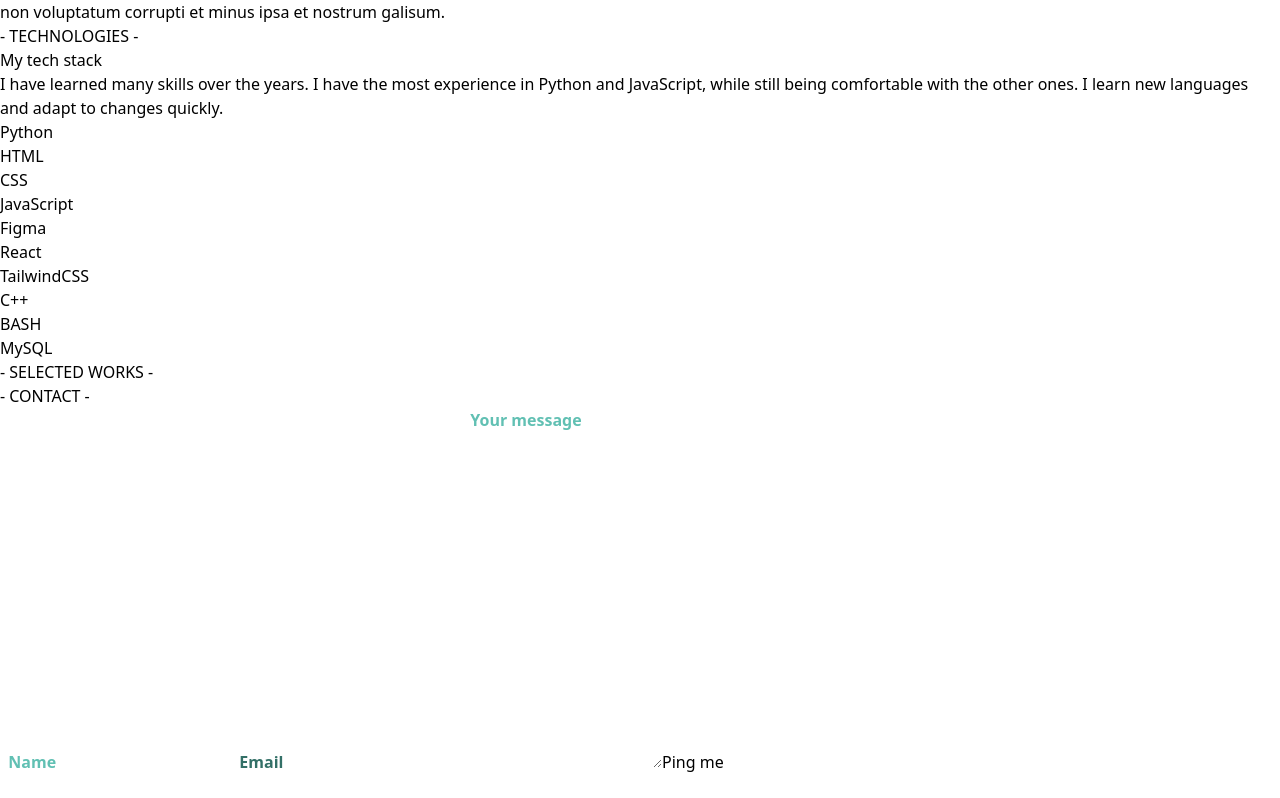
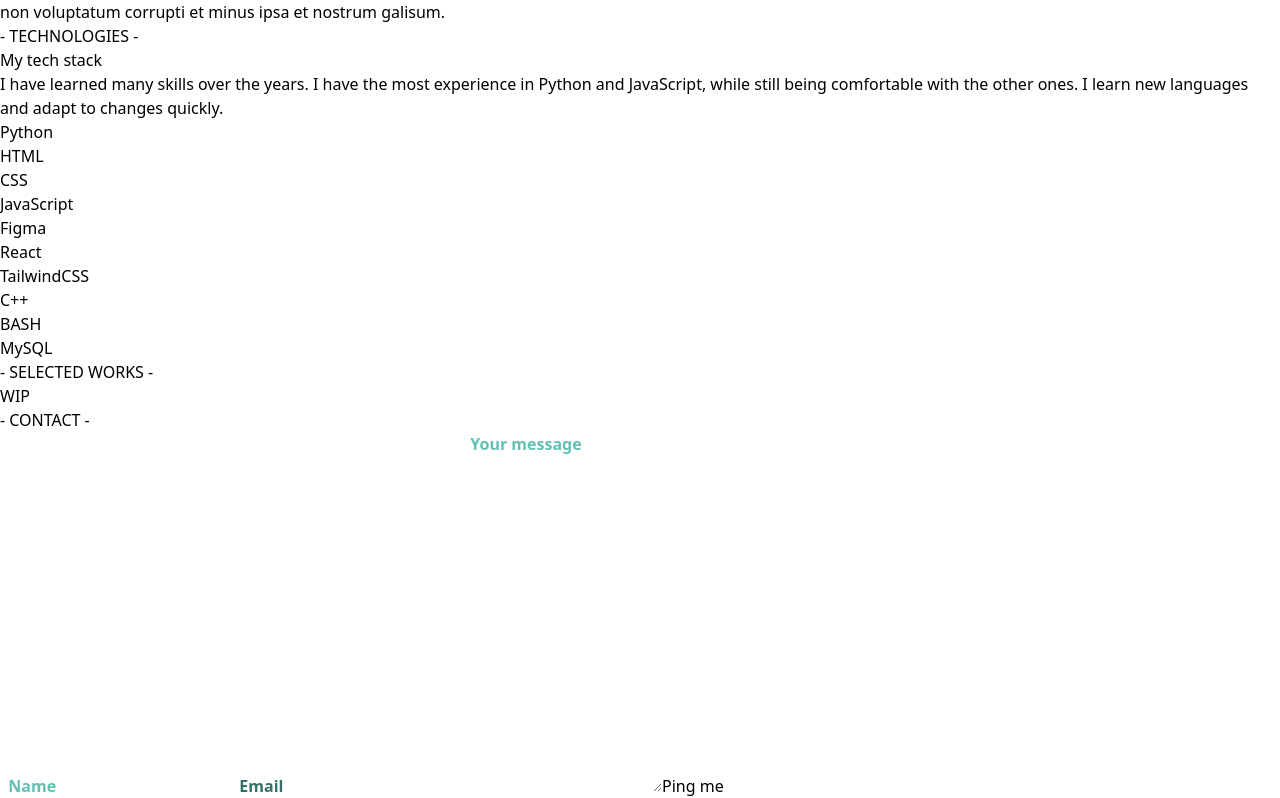
Before and after one commit to FluxyPrograming/CV_WEB, a React (Vite) app: page / in a window 1280 px wide. Shown: the part 1358-2156 px from the top of the page. Before the commit the page ends 2132 px from the top, so only its background shows below. Built offline with nearby package versions, Linux system fonts and the light colour scheme.

Commit message:
Added "WIP"

```diff
--- a/src/components/Projects.jsx
+++ b/src/components/Projects.jsx
@@ -5,6 +5,9 @@ export const Projects = () => {
         <h1 className="text-primary text-8xl mt-20 ml-auto mr-auto w-fit text-6xl font-medium font-general">
           - SELECTED WORKS -
         </h1>
+        <div className="m-auto text-[300px] font-grotesk w-fit mt-[200px]">
+          WIP
+        </div>
       </article>
     </>
   );
```
